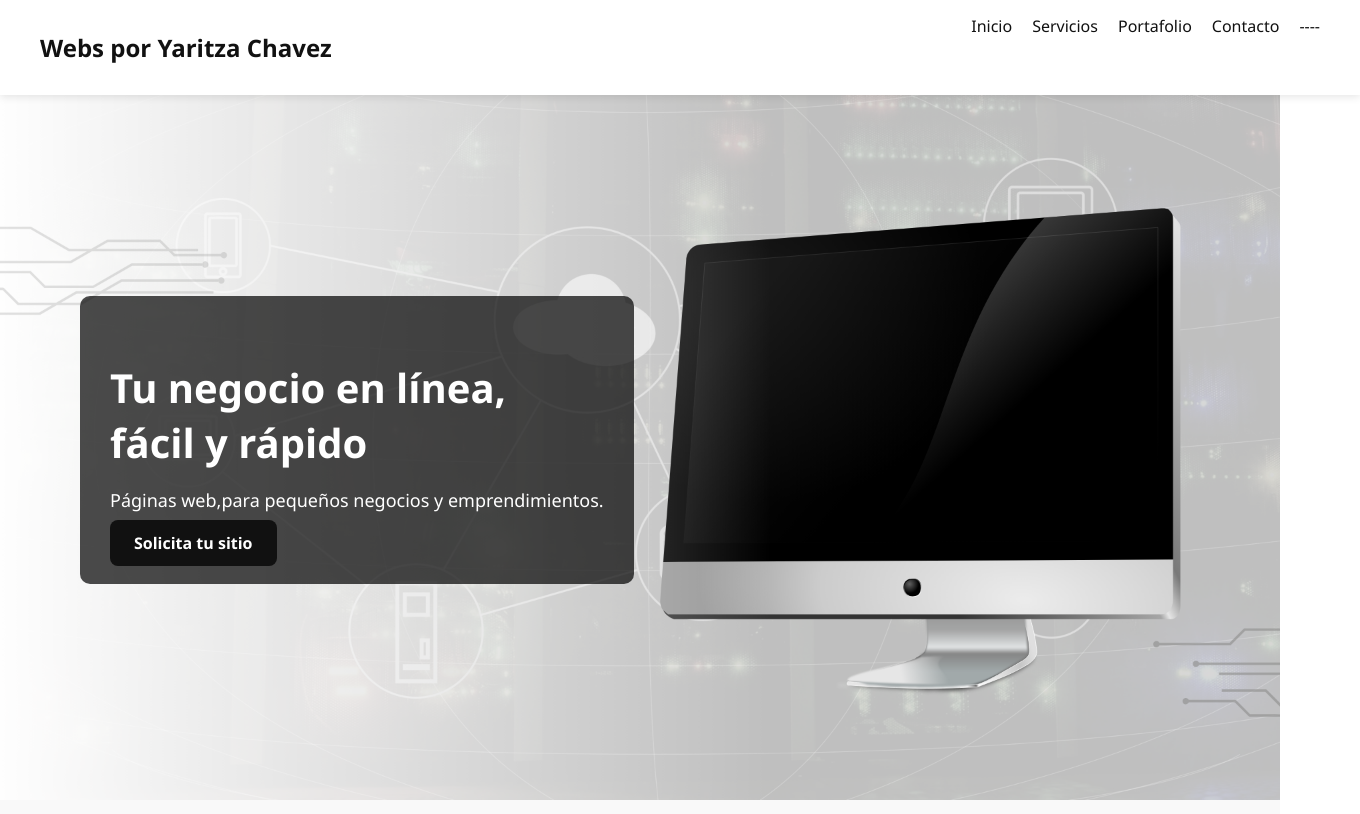
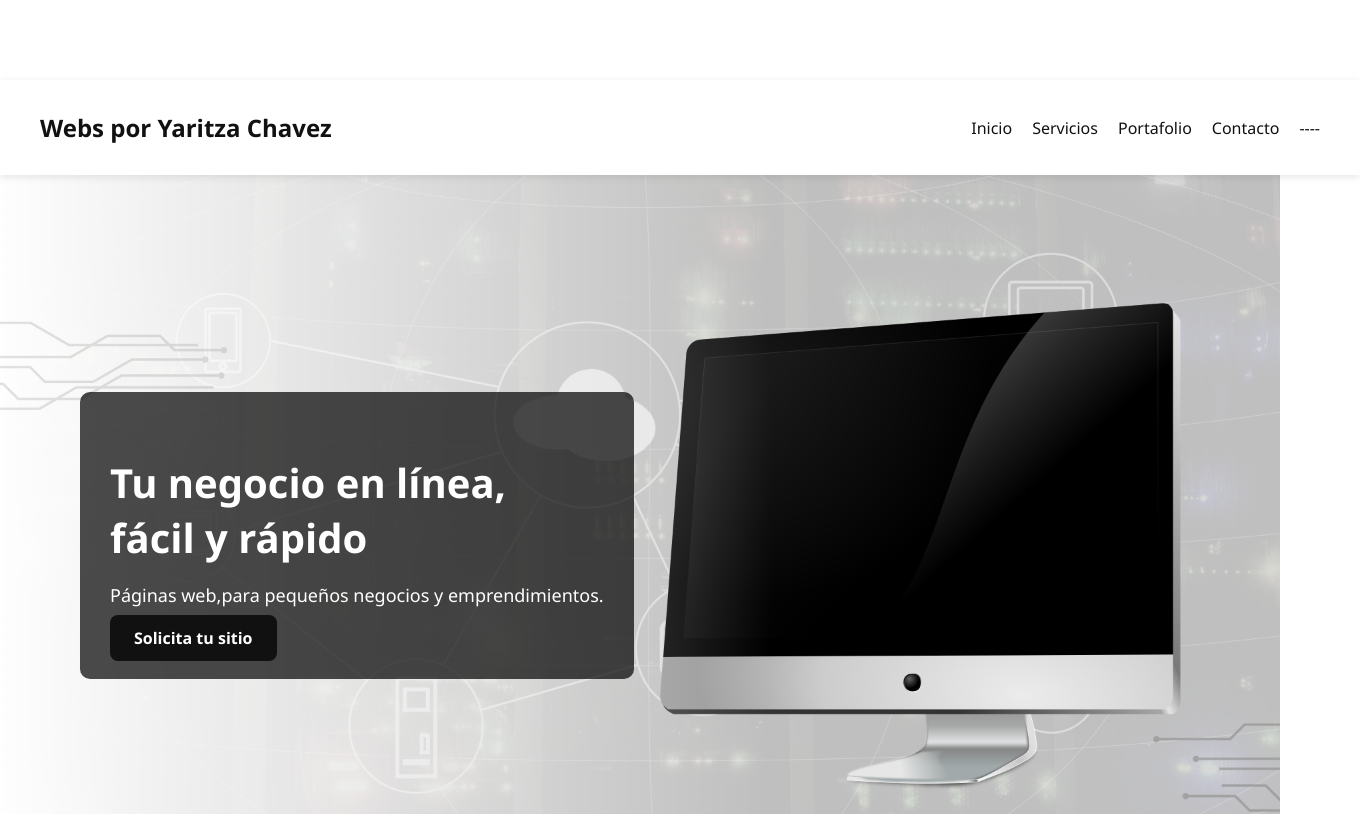
Before and after one commit to Chavez-Yaritza-02/websbychavez, a plain HTML site: page index.html in a window 1280 px wide. Shown: the top 814 px of the page, 1360 px wide, since content can reach past the window. Drawn offline with Linux system fonts and the light colour scheme.

Commit message:
correcion barra

```diff
--- a/style.css
+++ b/style.css
@@ -11,19 +11,19 @@
 
 
  /* Barra de navegación */
-.navbar {
-    position: fixed;
-    top: 0;
+ .navbar {
+    position: relative; /* o puedes simplemente eliminar la línea */
     width: 100%;
-    background-color: #fff; /* o usa #111 para fondo oscuro */
+    background-color: #fff;
     color: #111;
     display: flex;
     justify-content: space-between;
-    align-items: flex-start;
+    align-items: center;
     padding: 15px 40px;
     box-shadow: 0 2px 8px rgba(0, 0, 0, 0.1);
     z-index: 1000;
   }
+
 
   .logo {
     font-size: 24px;
@@ -46,7 +46,7 @@
   }
 
   .navbar a:hover {
-    color: #25D366; /* verde WhatsApp o el que elijas */
+    color: #474b48;
   }
 
   .hero {
@@ -201,8 +201,6 @@
     gap: 15px;
     text-align: left;
   }
-
-
 
   .formulario-contacto input,
   .formulario-contacto textarea {
```
Also changed, not shown: index.html (line endings or trailing spaces).
